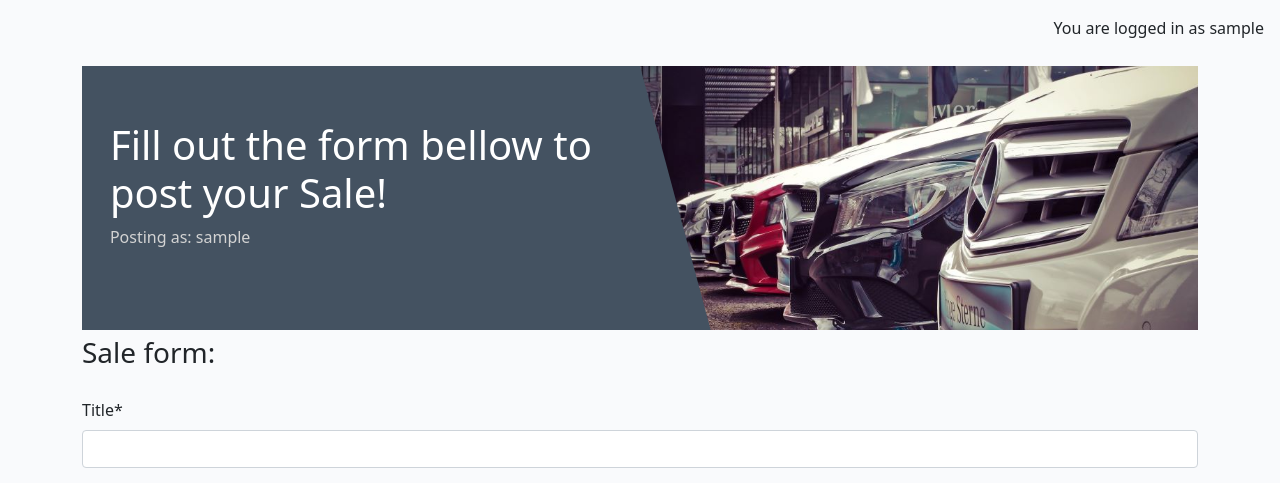
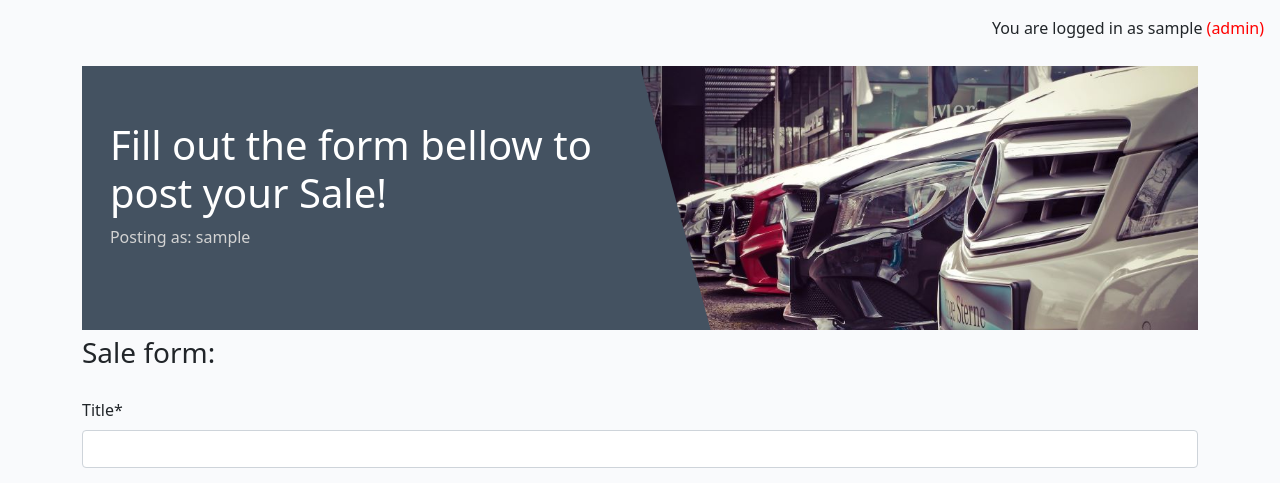
Before and after one commit to staman1702/car-4-sale, a Django app: page /add/ in a window 1280 px wide. Shown: the part 60-543 px from the top of the page. Run offline with Django 4.2, Linux system fonts and the light colour scheme; the visitor is signed in with stand-in values (Sample User, id 1); data that the repository does not hold is empty; parts of the project's set-up code (start-up, migrations or seed data) failed here and were passed over; some libraries are stand-ins or nearby versions.

Commit message:
Updated base.html to display role-based designation for when page admin is logged in

```diff
--- a/static/css/style.css
+++ b/static/css/style.css
@@ -175,3 +175,7 @@ body {
 .post-title-wrapper .post-subtitle {
     margin-left: 10px;
   }
+
+.red-text {
+    color: red;
+}
--- a/templates/base.html
+++ b/templates/base.html
@@ -74,7 +74,7 @@
   </div>
   <main class="flex-shrink-0 main-bg">
     {% if user.is_authenticated %}
-    <p class="text-end m-3">You are logged in as {{ user }}</p>
+    <p class="text-end m-3">You are logged in as {{ user }}{% if user.is_superuser %} <span class="red-text">(admin)</span>{% endif %}</p>
     {% else %}
     <p class="text-end m-3">You are not logged in</p>
     {% endif %}
```
